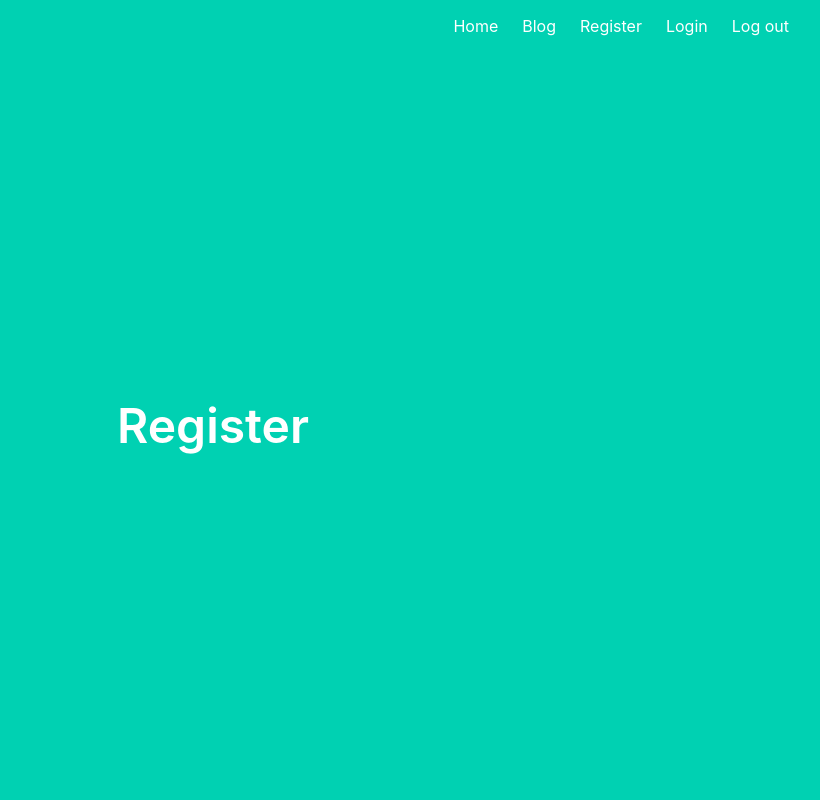
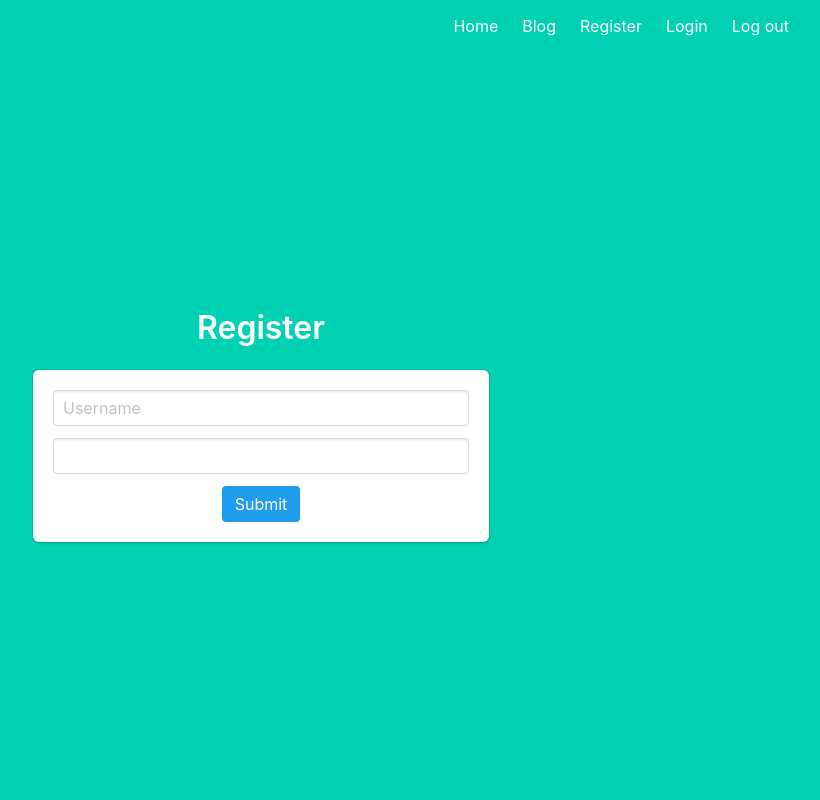
Before and after one commit to SzybekV/csc2031blog, a Flask app: page /register in a window 1280 px wide. Shown: the whole page, without its empty margins (427-1247 px from the left). Run offline with Flask 2, Linux system fonts and the light colour scheme.

Commit message:
Created User Registration form

```diff
--- a/app.py
+++ b/app.py
@@ -1,3 +1,5 @@
+import secrets
+
 from flask import Flask
 from blog.views import blog_blueprint
 from main.views import main_blueprint
@@ -5,6 +7,8 @@ from users.views import users_blueprint
 
 app = Flask(__name__)
 
+app.config['SECRET_KEY'] = secrets.token_hex(16)
+
 app.register_blueprint(blog_blueprint)
 app.register_blueprint(main_blueprint)
 app.register_blueprint(users_blueprint)
--- /dev/null
+++ b/requirements.txt
@@ -0,0 +1,3 @@
+Flask
+WTForms
+Flask-WTF
--- a/requrements.txt
+++ /dev/null
@@ -1 +0,0 @@
-Flask
--- a/templates/users/register.html
+++ b/templates/users/register.html
@@ -2,6 +2,26 @@
 
 {% block content %}
 
-    <h1 class="title is-1">Register</h1>
+    <div class="column is-5 is-offset-4">
+        <h3 class="title is-3">Register</h3>
+        <div class="box">
+            <form method="POST">
+                <div class="field">
+                    {{ form.csrf_token() }}
+                    <div class="control">
+                        {{ form.username(class="input", placeholder="Username") }}
+                    </div>
+                </div>
+                <div class="field">
+                    <div class="control">
+                        {{ form.password(class="input", palceholeder="Password") }}
+                    </div>
+                </div>
+                <div>
+                    {{ form.submit(class="button is-info is-centered") }}
+                </div>
+            </form>
+        </div>
+    </div>
 
 {% endblock %}
--- /dev/null
+++ b/users/forms.py
@@ -0,0 +1,8 @@
+from flask_wtf import FlaskForm
+from wtforms import StringField, SubmitField, PasswordField
+
+
+class RegisterForm(FlaskForm):
+    username = StringField()
+    password = PasswordField()
+    submit = SubmitField()
--- a/users/views.py
+++ b/users/views.py
@@ -1,11 +1,19 @@
-from flask import Blueprint, render_template
+from flask import Blueprint, render_template, url_for, request, redirect
+from users.forms import RegisterForm
 
 users_blueprint = Blueprint('users', __name__, template_folder='templates')
 
 
-@users_blueprint.route('/register')
+@users_blueprint.route('/register', methods=['GET', 'POST'])
 def register():
-    return render_template('users/register.html')
+    form = RegisterForm()
+
+    if form.validate_on_submit():
+        print(request.form.get('username'))
+        print(request.form.get('password'))
+        return redirect(url_for('users.login'))
+
+    return render_template('users/register.html', form=form)
 
 
 @users_blueprint.route('/login')
```
